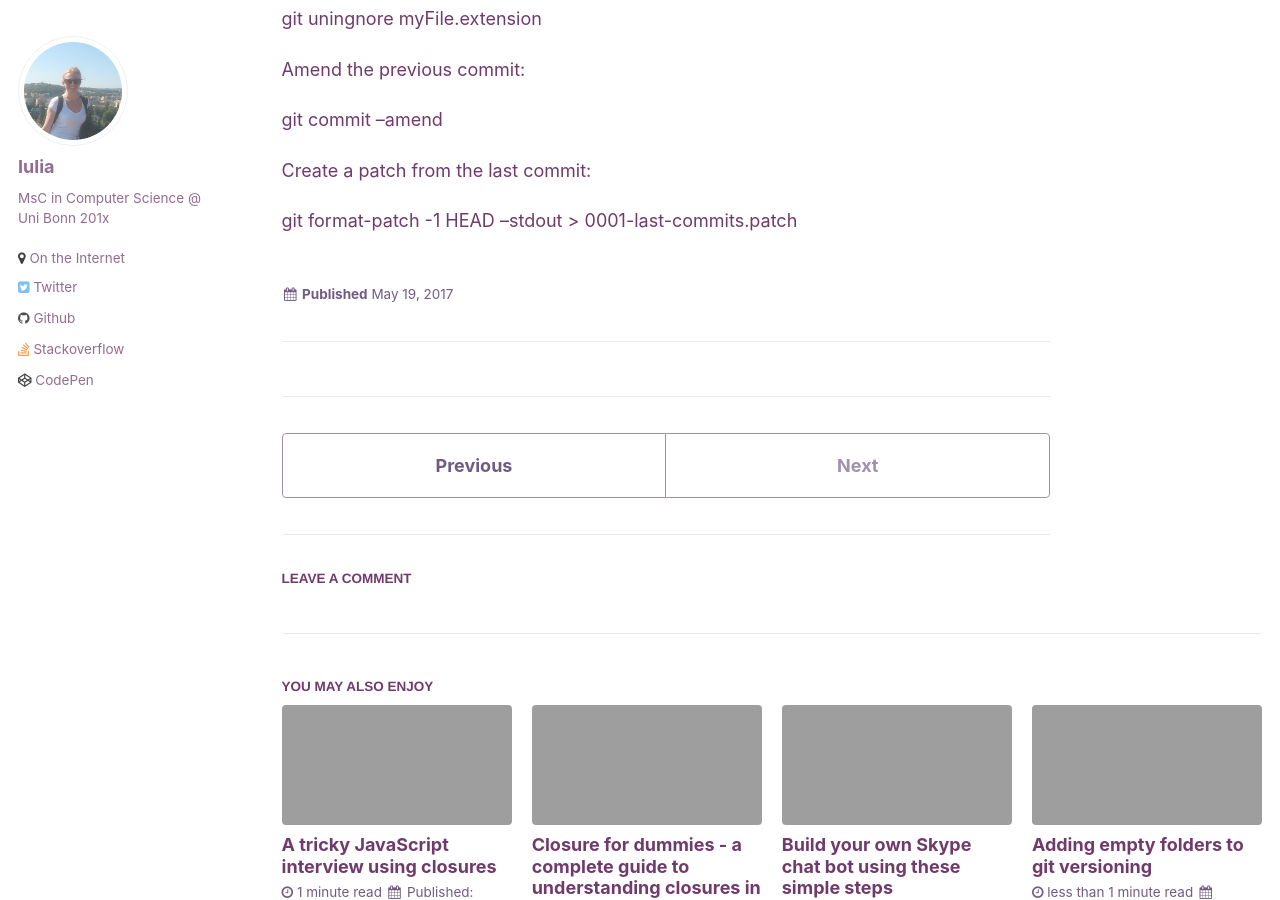
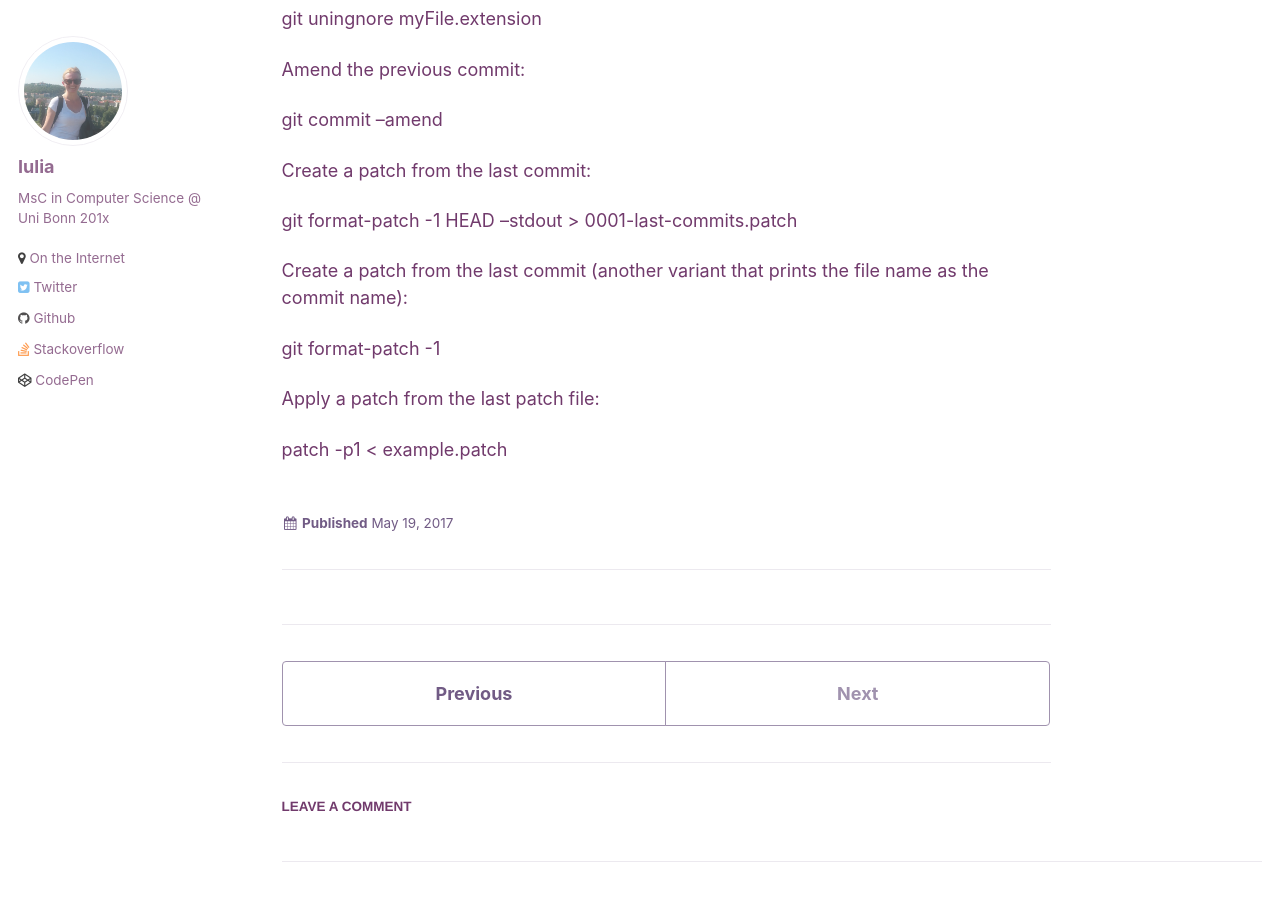
Before and after one commit to iulia-codes/notes, a Jekyll site: the page built from _posts/2017-05-19-most-common-git-commands.md, in a window 1280 px wide and 900 px high, scrolled down 985 px. Built offline with Jekyll 4.4.1, drawn with Linux system fonts in a browser that asks for light colours; comment, search, counter and statistics services are not loaded.

Commit message:
Update 2017-05-19-most-common-git-commands.md

```diff
--- a/_posts/2017-05-19-most-common-git-commands.md
+++ b/_posts/2017-05-19-most-common-git-commands.md
@@ -40,3 +40,11 @@ git commit --amend
 Create a patch from the last commit:
 
 git format-patch -1 HEAD  --stdout > 0001-last-commits.patch
+
+Create a patch from the last commit (another variant that prints the file name as the commit name):
+
+git format-patch -1 <SHA1-ID>
+
+Apply a patch from the last patch file:
+
+patch -p1 < example.patch
```
